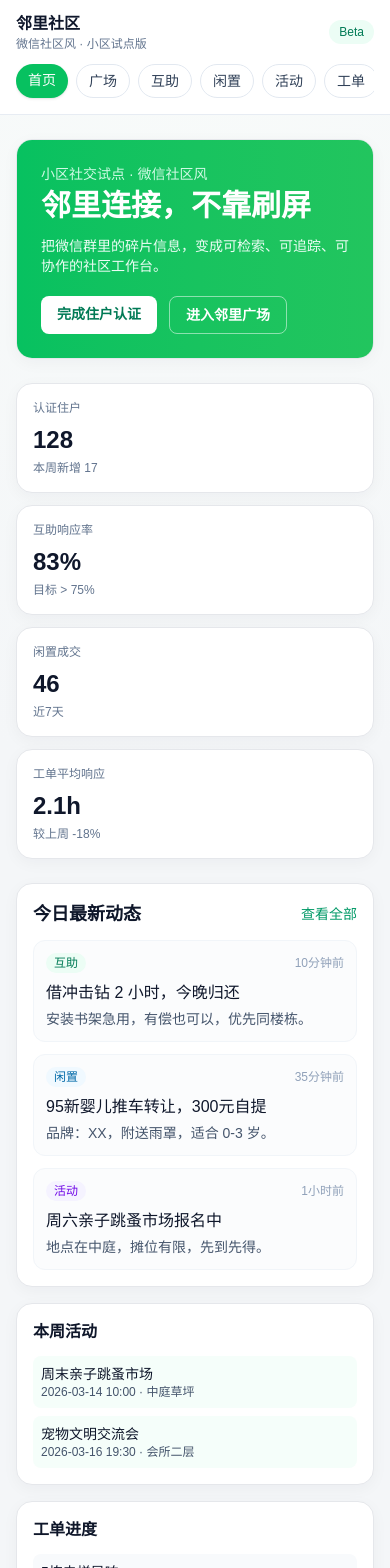
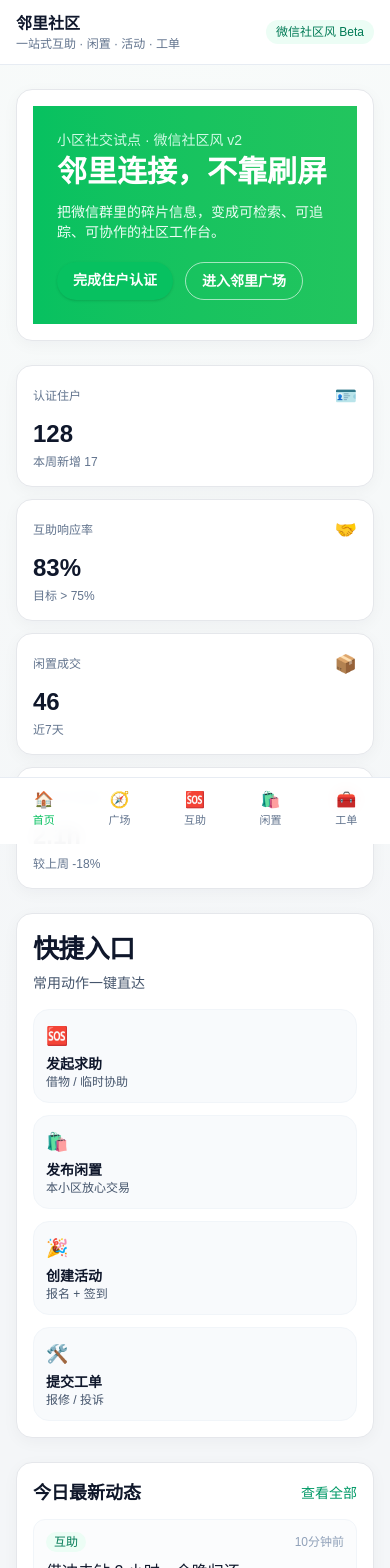
Before and after one commit to junwunuaa-coder/neighborhood-social-mvp, a Next.js app: page / in a window 390 px wide. Shown: the top 1568 px of the page. Built offline with nearby package versions, Linux system fonts and the light colour scheme.

Commit message:
feat(ui): WeChat-style v2 polish with reusable UI kit and mobile tab bar

```diff
--- a/src/app/feed/page.tsx
+++ b/src/app/feed/page.tsx
@@ -1,29 +1,23 @@
 import { posts } from "@/lib/mock-data";
+import { DotTag, PageHeader, SectionCard } from "@/components/ui-kit";
 
-const categoryStyle: Record<string, string> = {
-  互助: "bg-emerald-50 text-emerald-700",
-  闲置: "bg-sky-50 text-sky-700",
-  活动: "bg-violet-50 text-violet-700",
-  通知: "bg-amber-50 text-amber-700",
+const categoryTone: Record<string, "green" | "blue" | "amber" | "purple" | "slate"> = {
+  互助: "green",
+  闲置: "blue",
+  活动: "purple",
+  通知: "amber",
 };
 
 export default function FeedPage() {
   return (
     <div className="space-y-4">
-      <div>
-        <h1 className="text-2xl font-bold">邻里广场</h1>
-        <p className="text-sm text-slate-600">按频道聚合，替代微信群信息碎片化。</p>
-      </div>
+      <PageHeader title="邻里广场" subtitle="按频道聚合，替代微信群信息碎片化。" />
 
       {posts.map((post) => (
-        <article key={post.id} className="wechat-card p-4">
+        <SectionCard key={post.id}>
           <div className="flex items-center justify-between">
             <div className="flex items-center gap-2">
-              <span
-                className={`rounded-full px-2 py-0.5 text-xs ${categoryStyle[post.category] ?? "bg-slate-100 text-slate-700"}`}
-              >
-                {post.category}
-              </span>
+              <DotTag tone={categoryTone[post.category] ?? "slate"}>{post.category}</DotTag>
               <span className="text-xs text-slate-500">{post.building}</span>
             </div>
             <span className="text-xs text-slate-400">{post.createdAt}</span>
@@ -31,7 +25,7 @@ export default function FeedPage() {
           <h2 className="mt-2 text-lg font-semibold text-slate-900">{post.title}</h2>
           <p className="mt-1 text-sm text-slate-700">{post.content}</p>
           <p className="mt-2 text-xs text-slate-500">发布者：{post.author}</p>
-        </article>
+        </SectionCard>
       ))}
     </div>
   );
--- a/src/app/globals.css
+++ b/src/app/globals.css
@@ -30,6 +30,11 @@ body {
   border-radius: 16px;
   background: #fff;
   box-shadow: 0 4px 16px rgba(15, 23, 42, 0.04);
+  transition: box-shadow 0.2s ease, transform 0.2s ease;
+}
+
+.wechat-card:hover {
+  box-shadow: 0 8px 24px rgba(15, 23, 42, 0.08);
 }
 
 .wechat-pill {
--- a/src/app/layout.tsx
+++ b/src/app/layout.tsx
@@ -2,6 +2,7 @@ import type { Metadata } from "next";
 import { Geist, Geist_Mono } from "next/font/google";
 import "./globals.css";
 import { TopNav } from "@/components/top-nav";
+import { MobileTabbar } from "@/components/mobile-tabbar";
 
 const geistSans = Geist({
   variable: "--font-geist-sans",
@@ -29,9 +30,10 @@ export default function RootLayout({
         className={`${geistSans.variable} ${geistMono.variable} min-h-screen bg-background text-foreground antialiased`}
       >
         <TopNav />
-        <main className="mx-auto min-h-[calc(100vh-70px)] w-full max-w-6xl px-4 py-6 sm:px-6">
+        <main className="mx-auto min-h-[calc(100vh-70px)] w-full max-w-6xl px-4 pb-24 pt-6 sm:px-6 sm:pb-8">
           {children}
         </main>
+        <MobileTabbar />
       </body>
     </html>
   );
--- a/src/app/onboarding/page.tsx
+++ b/src/app/onboarding/page.tsx
@@ -1,28 +1,31 @@
+import { ActionButton, PageHeader, SectionCard } from "@/components/ui-kit";
+
 export default function OnboardingPage() {
   return (
     <div className="space-y-4">
-      <div>
-        <h1 className="text-2xl font-bold">住户认证</h1>
-        <p className="text-sm text-slate-600">试点阶段建议“手机号 + 楼栋门牌 + 审核”三步认证。</p>
-      </div>
+      <PageHeader
+        title="住户认证"
+        subtitle="试点阶段建议“手机号 + 楼栋门牌 + 审核”三步认证。"
+        action={<ActionButton href="/">返回首页</ActionButton>}
+      />
 
-      <section className="wechat-card p-4">
+      <SectionCard>
         <h2 className="font-semibold">认证流程（MVP）</h2>
         <ol className="mt-2 list-decimal space-y-1 pl-5 text-sm text-slate-700">
           <li>手机号验证码登录</li>
           <li>提交楼栋 / 单元 / 门牌（后台可见，前台只显示楼栋）</li>
           <li>物业或管理员审核通过后，解锁发帖与私信权限</li>
         </ol>
-      </section>
+      </SectionCard>
 
-      <section className="wechat-card p-4">
+      <SectionCard>
         <h2 className="font-semibold">隐私建议</h2>
         <ul className="mt-2 list-disc space-y-1 pl-5 text-sm text-slate-700">
           <li>前台不展示完整门牌，仅显示“已认证住户”与楼栋</li>
           <li>交易场景默认私信，不公开手机号</li>
           <li>敏感举报与纠纷信息仅管理员可见</li>
         </ul>
-      </section>
+      </SectionCard>
     </div>
   );
 }
--- a/src/app/page.tsx
+++ b/src/app/page.tsx
@@ -1,59 +1,82 @@
 import Link from "next/link";
 import { events, posts, tickets } from "@/lib/mock-data";
+import { ActionButton, DotTag, PageHeader, SectionCard } from "@/components/ui-kit";
 
 const cards = [
-  { title: "认证住户", value: "128", desc: "本周新增 17" },
-  { title: "互助响应率", value: "83%", desc: "目标 > 75%" },
-  { title: "闲置成交", value: "46", desc: "近7天" },
-  { title: "工单平均响应", value: "2.1h", desc: "较上周 -18%" },
+  { title: "认证住户", value: "128", desc: "本周新增 17", emoji: "🪪" },
+  { title: "互助响应率", value: "83%", desc: "目标 > 75%", emoji: "🤝" },
+  { title: "闲置成交", value: "46", desc: "近7天", emoji: "📦" },
+  { title: "工单平均响应", value: "2.1h", desc: "较上周 -18%", emoji: "🧰" },
 ];
 
-const categoryStyle: Record<string, string> = {
-  互助: "bg-emerald-50 text-emerald-700",
-  闲置: "bg-sky-50 text-sky-700",
-  活动: "bg-violet-50 text-violet-700",
-  通知: "bg-amber-50 text-amber-700",
+const categoryTone: Record<string, "green" | "blue" | "amber" | "purple" | "slate"> = {
+  互助: "green",
+  闲置: "blue",
+  活动: "purple",
+  通知: "amber",
 };
+
+const shortcuts = [
+  { href: "/help", label: "发起求助", desc: "借物 / 临时协助", icon: "🆘" },
+  { href: "/market", label: "发布闲置", desc: "本小区放心交易", icon: "🛍️" },
+  { href: "/events", label: "创建活动", desc: "报名 + 签到", icon: "🎉" },
+  { href: "/property", label: "提交工单", desc: "报修 / 投诉", icon: "🛠️" },
+];
 
 export default function HomePage() {
   return (
     <div className="space-y-6">
-      <section className="wechat-card overflow-hidden">
-        <div className="bg-gradient-to-r from-[#07C160] to-[#22c55e] p-6 text-white">
-          <p className="text-sm text-emerald-100">小区社交试点 · 微信社区风</p>
+      <SectionCard className="overflow-hidden p-0">
+        <div className="bg-gradient-to-r from-[#07C160] to-[#22c55e] p-6 text-white sm:p-8">
+          <p className="text-sm text-emerald-100">小区社交试点 · 微信社区风 v2</p>
           <h1 className="mt-1 text-3xl font-bold">邻里连接，不靠刷屏</h1>
           <p className="mt-3 max-w-3xl text-sm text-emerald-50">
             把微信群里的碎片信息，变成可检索、可追踪、可协作的社区工作台。
           </p>
           <div className="mt-5 flex flex-wrap gap-3">
+            <ActionButton href="/onboarding">完成住户认证</ActionButton>
             <Link
-              className="rounded-lg bg-white px-4 py-2 text-sm font-semibold text-emerald-700"
-              href="/onboarding"
-            >
-              完成住户认证
-            </Link>
-            <Link
-              className="rounded-lg border border-white/50 px-4 py-2 text-sm font-semibold text-white"
+              className="rounded-full border border-white/60 px-4 py-2 text-sm font-semibold text-white transition hover:bg-white/10"
               href="/feed"
             >
               进入邻里广场
             </Link>
           </div>
         </div>
-      </section>
+      </SectionCard>
 
       <section className="grid gap-3 sm:grid-cols-2 lg:grid-cols-4">
         {cards.map((item) => (
           <article key={item.title} className="wechat-card p-4">
-            <p className="text-xs text-slate-500">{item.title}</p>
+            <div className="flex items-center justify-between">
+              <p className="text-xs text-slate-500">{item.title}</p>
+              <span className="text-lg">{item.emoji}</span>
+            </div>
             <p className="mt-2 text-2xl font-bold text-slate-900">{item.value}</p>
             <p className="mt-1 text-xs text-slate-500">{item.desc}</p>
           </article>
         ))}
       </section>
 
+      <SectionCard>
+        <PageHeader title="快捷入口" subtitle="常用动作一键直达" />
+        <div className="mt-4 grid gap-3 sm:grid-cols-2 lg:grid-cols-4">
+          {shortcuts.map((item) => (
+            <Link
+              key={item.href}
+              href={item.href}
+              className="rounded-2xl border border-slate-100 bg-slate-50 p-3 transition hover:border-emerald-200 hover:bg-emerald-50/40"
+            >
+              <p className="text-lg">{item.icon}</p>
+              <p className="mt-1 text-sm font-semibold text-slate-900">{item.label}</p>
+              <p className="text-xs text-slate-600">{item.desc}</p>
+            </Link>
+          ))}
+        </div>
+      </SectionCard>
+
       <section className="grid gap-4 lg:grid-cols-3">
-        <article className="wechat-card p-4 lg:col-span-2">
+        <SectionCard className="lg:col-span-2">
           <div className="flex items-center justify-between">
             <h2 className="text-lg font-semibold">今日最新动态</h2>
             <Link href="/feed" className="text-sm text-emerald-600 hover:text-emerald-700">
@@ -64,11 +87,7 @@ export default function HomePage() {
             {posts.slice(0, 3).map((post) => (
               <div key={post.id} className="rounded-xl border border-slate-100 bg-slate-50/60 p-3">
                 <div className="flex items-center justify-between">
-                  <span
-                    className={`rounded-full px-2 py-0.5 text-xs ${categoryStyle[post.category] ?? "bg-slate-100 text-slate-700"}`}
-                  >
-                    {post.category}
-                  </span>
+                  <DotTag tone={categoryTone[post.category] ?? "slate"}>{post.category}</DotTag>
                   <span className="text-xs text-slate-400">{post.createdAt}</span>
                 </div>
                 <p className="mt-2 font-medium text-slate-900">{post.title}</p>
@@ -76,10 +95,10 @@ export default function HomePage() {
               </div>
             ))}
           </div>
-        </article>
+        </SectionCard>
 
         <article className="space-y-4">
-          <div className="wechat-card p-4">
+          <SectionCard>
             <h3 className="font-semibold">本周活动</h3>
             <div className="mt-3 space-y-2 text-sm">
               {events.map((event) => (
@@ -91,9 +110,9 @@ export default function HomePage() {
                 </div>
               ))}
             </div>
-          </div>
+          </SectionCard>
 
-          <div className="wechat-card p-4">
+          <SectionCard>
             <h3 className="font-semibold">工单进度</h3>
             <div className="mt-3 space-y-2 text-sm">
               {tickets.map((ticket) => (
@@ -105,7 +124,7 @@ export default function HomePage() {
                 </div>
               ))}
             </div>
-          </div>
+          </SectionCard>
         </article>
       </section>
     </div>
--- /dev/null
+++ b/src/components/mobile-tabbar.tsx
@@ -0,0 +1,38 @@
+"use client";
+
+import Link from "next/link";
+import { usePathname } from "next/navigation";
+
+const items = [
+  { href: "/", label: "首页", icon: "🏠" },
+  { href: "/feed", label: "广场", icon: "🧭" },
+  { href: "/help", label: "互助", icon: "🆘" },
+  { href: "/market", label: "闲置", icon: "🛍️" },
+  { href: "/property", label: "工单", icon: "🧰" },
+];
+
+export function MobileTabbar() {
+  const pathname = usePathname();
+
+  return (
+    <div className="fixed inset-x-0 bottom-0 z-30 border-t border-slate-200/80 bg-white/95 px-2 pb-[max(env(safe-area-inset-bottom),10px)] pt-2 backdrop-blur sm:hidden">
+      <div className="mx-auto grid max-w-lg grid-cols-5 gap-1">
+        {items.map((item) => {
+          const active = item.href === "/" ? pathname === "/" : pathname.startsWith(item.href);
+          return (
+            <Link
+              key={item.href}
+              href={item.href}
+              className={`flex flex-col items-center rounded-xl py-1.5 text-[11px] ${
+                active ? "text-[#07C160]" : "text-slate-500"
+              }`}
+            >
+              <span className="text-base leading-none">{item.icon}</span>
+              <span className="mt-1">{item.label}</span>
+            </Link>
+          );
+        })}
+      </div>
+    </div>
+  );
+}
--- a/src/components/top-nav.tsx
+++ b/src/components/top-nav.tsx
@@ -22,17 +22,16 @@ export function TopNav() {
         <div className="flex items-center justify-between">
           <div>
             <p className="text-base font-semibold text-slate-900">邻里社区</p>
-            <p className="text-xs text-slate-500">微信社区风 · 小区试点版</p>
+            <p className="text-xs text-slate-500">一站式互助 · 闲置 · 活动 · 工单</p>
           </div>
           <span className="rounded-full bg-emerald-50 px-2.5 py-1 text-xs font-medium text-emerald-700">
-            Beta
+            微信社区风 Beta
           </span>
         </div>
 
-        <nav className="flex gap-2 overflow-x-auto pb-1">
+        <nav className="hidden gap-2 overflow-x-auto pb-1 sm:flex">
           {links.map((item) => {
-            const active =
-              item.href === "/" ? pathname === "/" : pathname.startsWith(item.href);
+            const active = item.href === "/" ? pathname === "/" : pathname.startsWith(item.href);
             return (
               <Link
                 key={item.href}
--- /dev/null
+++ b/src/components/ui-kit.tsx
@@ -0,0 +1,49 @@
+import Link from "next/link";
+import { ReactNode } from "react";
+
+export function PageHeader({
+  title,
+  subtitle,
+  action,
+}: {
+  title: string;
+  subtitle?: string;
+  action?: ReactNode;
+}) {
+  return (
+    <div className="flex items-start justify-between gap-3">
+      <div>
+        <h1 className="text-[26px] font-bold tracking-tight text-slate-900">{title}</h1>
+        {subtitle ? <p className="mt-1 text-sm text-slate-600">{subtitle}</p> : null}
+      </div>
+      {action}
+    </div>
+  );
+}
+
+export function ActionButton({ href, children }: { href: string; children: ReactNode }) {
+  return (
+    <Link
+      href={href}
+      className="rounded-full bg-[#07C160] px-4 py-2 text-sm font-semibold text-white shadow-sm transition hover:bg-[#06ad56]"
+    >
+      {children}
+    </Link>
+  );
+}
+
+export function SectionCard({ children, className = "" }: { children: ReactNode; className?: string }) {
+  return <section className={`wechat-card p-4 sm:p-5 ${className}`.trim()}>{children}</section>;
+}
+
+export function DotTag({ children, tone = "green" }: { children: ReactNode; tone?: "green" | "blue" | "amber" | "purple" | "slate" }) {
+  const styles: Record<string, string> = {
+    green: "bg-emerald-50 text-emerald-700",
+    blue: "bg-sky-50 text-sky-700",
+    amber: "bg-amber-50 text-amber-700",
+    purple: "bg-violet-50 text-violet-700",
+    slate: "bg-slate-100 text-slate-700",
+  };
+
+  return <span className={`rounded-full px-2 py-0.5 text-xs font-medium ${styles[tone]}`}>{children}</span>;
+}
```
Also changed, not shown: src/app/events/page.tsx (+4 -6 lines), src/app/help/page.tsx (+10 -12 lines), src/app/market/page.tsx (+6 -8 lines), src/app/property/page.tsx (+8 -16 lines).
